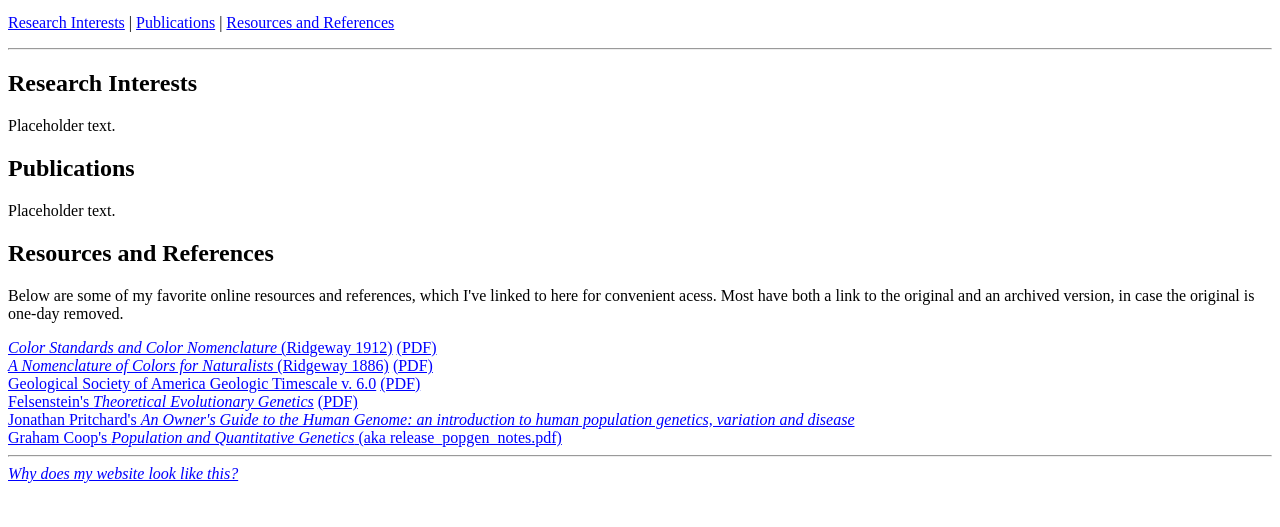
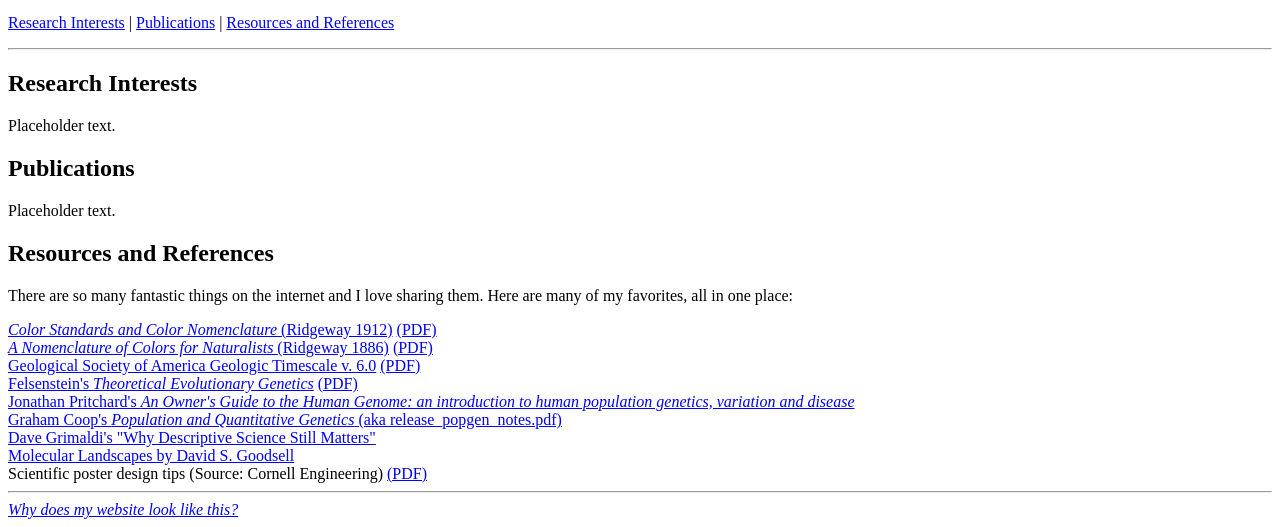
Before and after one commit to vicensvc/vicensvc.github.io, a plain HTML site: page index.html in a window 1280 px wide. Shown: the part 493-1020 px from the top of the page. Before the commit the page ends 984 px from the top, so only its background shows below. Drawn offline with Linux system fonts and the light colour scheme.

Commit message:
Update index.html

```diff
--- a/index.html
+++ b/index.html
@@ -38,7 +38,7 @@
 
   <h2 id="Resources and References">Resources and References</h2>
   <p>
-    Below are some of my favorite online resources and references, which I've linked to here for convenient acess. Most have both a link to the original and an archived version, in case the original is one-day removed.
+    There are so many fantastic things on the internet and I love sharing them. Here are many of my favorites, all in one place:
   </p>
     <a href="https://www.columbia.edu/cu/lweb/digital/collections/cul/texts/ldpd_8627102_000/index.html"> <i>Color Standards and Color Nomenclature </i>(Ridgeway 1912)</a> <a href="assets/ldpd_8627102_000.pdf" target="_blank">(PDF)</a><br>
     <a href="https://library.si.edu/digital-library/book/nomenclatureofc00ridg"> <i>A Nomenclature of Colors for Naturalists </i>(Ridgeway 1886)</a> <a href="assets/nomenclatureofc00ridg.pdf" target="_blank">(PDF)</a><br>
@@ -46,6 +46,9 @@
     <a href="https://felsenst.github.io/pgbook/pgbook.html"> Felsenstein's <i>Theoretical Evolutionary Genetics</i></a> <a href="assets/pgbook.pdf" target="_blank">(PDF)</a><br>
     <a href="https://web.stanford.edu/group/pritchardlab/HGbook.html"> Jonathan Pritchard's <i>An Owner's Guide to the Human Genome: an introduction to human population genetics, variation and disease</i></a><br>
     <a href="https://github.com/cooplab/popgen-notes/releases"> Graham Coop's <i>Population and Quantitative Genetics</i> (aka release_popgen_notes.pdf)</a><br>
+    <a href="https://academic.oup.com/bioscience/article/57/8/646/284565"> Dave Grimaldi's "Why Descriptive Science Still Matters"</a><br>
+    <a href="https://pdb101.rcsb.org/sci-art/goodsell-gallery/"> Molecular Landscapes by David S. Goodsell</a><br>
+    Scientific poster design tips (Source: Cornell Engineering) <a href="assets/scientific_posters.pdf" target="_blank">(PDF)</a><br>
 
   <hr>
   <a href="inspiration.html"><em>Why does my website look like this?</em></a>
```
